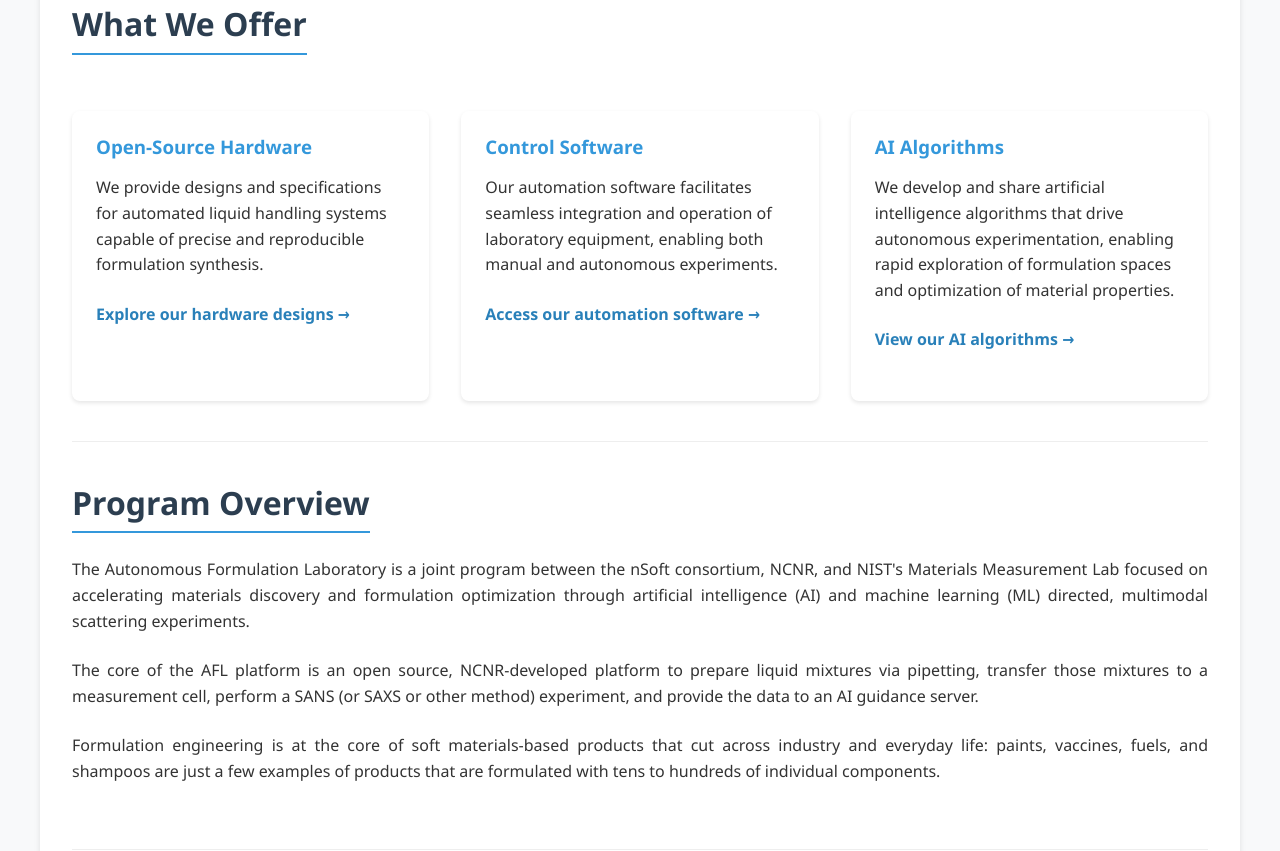
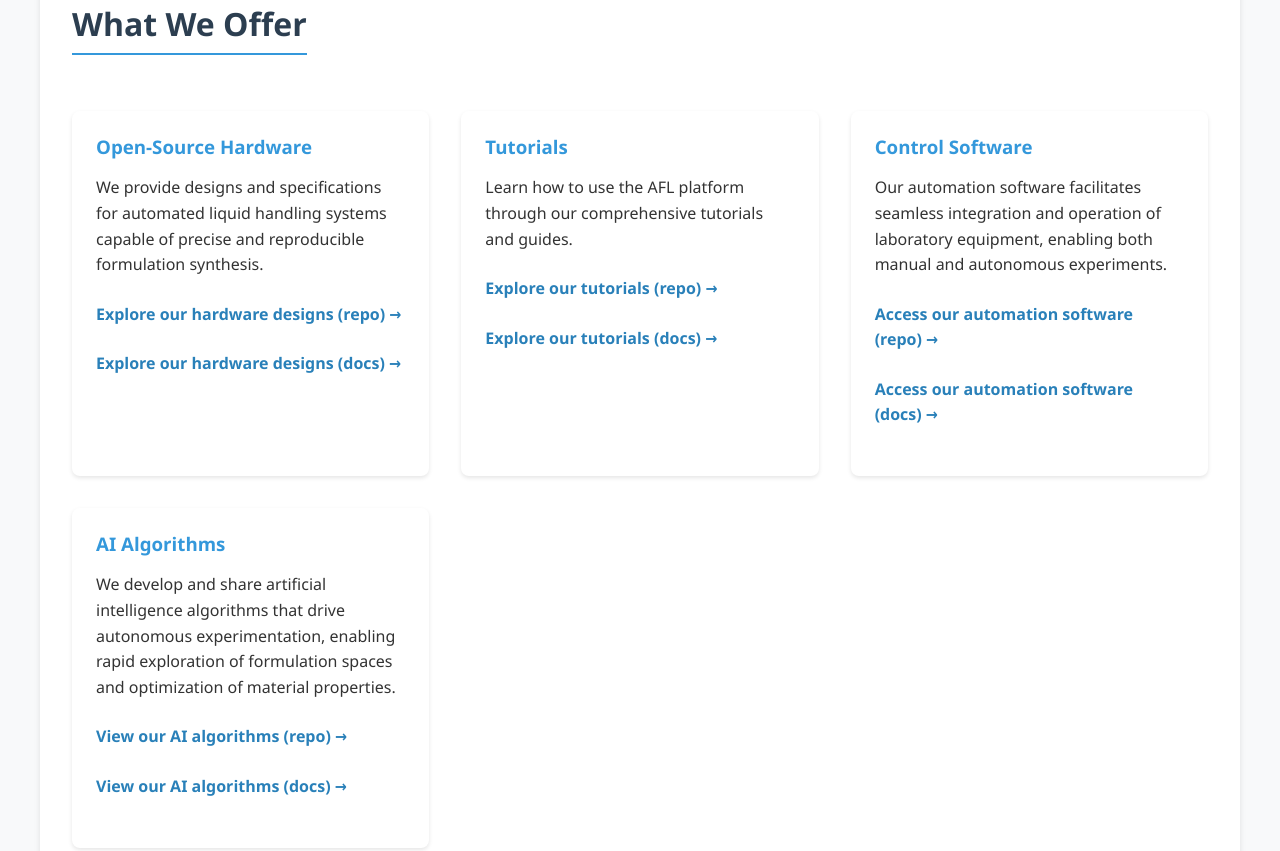
Before and after one commit to AutonomousFormulationLab/autonomousformulationlab.github.io, a plain HTML site: page index.html in a window 1280 px wide. Shown: the part 838-1689 px from the top of the page. Drawn offline with Linux system fonts and the light colour scheme.

Commit message:
Add docs links

```diff
--- a/index.html
+++ b/index.html
@@ -36,19 +36,31 @@
                     <div class="offering-item">
                         <h3>Open-Source Hardware</h3>
                         <p>We provide designs and specifications for automated liquid handling systems capable of precise and reproducible formulation synthesis.</p>
-                        <p><a href="https://github.com/AutonomousFormulationLab/AFL-hardware" target="_blank">Explore our hardware designs →</a></p>
+                        <p><a href="https://github.com/AutonomousFormulationLab/AFL-hardware" target="_blank">Explore our hardware designs (repo) →</a></p>
+                        <p><a href="https://autonomousformulationlab.github.io/AFL-hardware" target="_blank">Explore our hardware designs (docs) →</a></p>
+
+                    </div>
+
+                    <div class="offering-item">
+                        <h3>Tutorials</h3>
+                        <p>Learn how to use the AFL platform through our comprehensive tutorials and guides.</p>
+                        <p><a href="https://github.com/AutonomousFormulationLab/AFL-tutorial" target="_blank">Explore our tutorials (repo) →</a></p>
+                        <p><a href="https://pages.nist.gov/AFL-tutorial" target="_blank">Explore our tutorials (docs) →</a></p>
+
                     </div>
 
                     <div class="offering-item">
                         <h3>Control Software</h3>
                         <p>Our automation software facilitates seamless integration and operation of laboratory equipment, enabling both manual and autonomous experiments.</p>
-                        <p><a href="https://github.com/AutonomousFormulationLab/AFL-automation" target="_blank">Access our automation software →</a></p>
+                        <p><a href="https://github.com/AutonomousFormulationLab/AFL-automation" target="_blank">Access our automation software (repo) →</a></p>
+                        <p><a href="https://pages.nist.gov/AFL-automation" target="_blank">Access our automation software (docs) →</a></p>
                     </div>
 
                     <div class="offering-item">
                         <h3>AI Algorithms</h3>
                         <p>We develop and share artificial intelligence algorithms that drive autonomous experimentation, enabling rapid exploration of formulation spaces and optimization of material properties.</p>
-                        <p><a href="https://github.com/AutonomousFormulationLab/AFL-agent" target="_blank">View our AI algorithms →</a></p>
+                        <p><a href="https://github.com/AutonomousFormulationLab/AFL-agent" target="_blank">View our AI algorithms (repo) →</a></p>
+                        <p><a href="https://pages.nist.gov/AFL-agent" target="_blank">View our AI algorithms (docs) →</a></p>
                     </div>
                 </div>
             </section>
```
